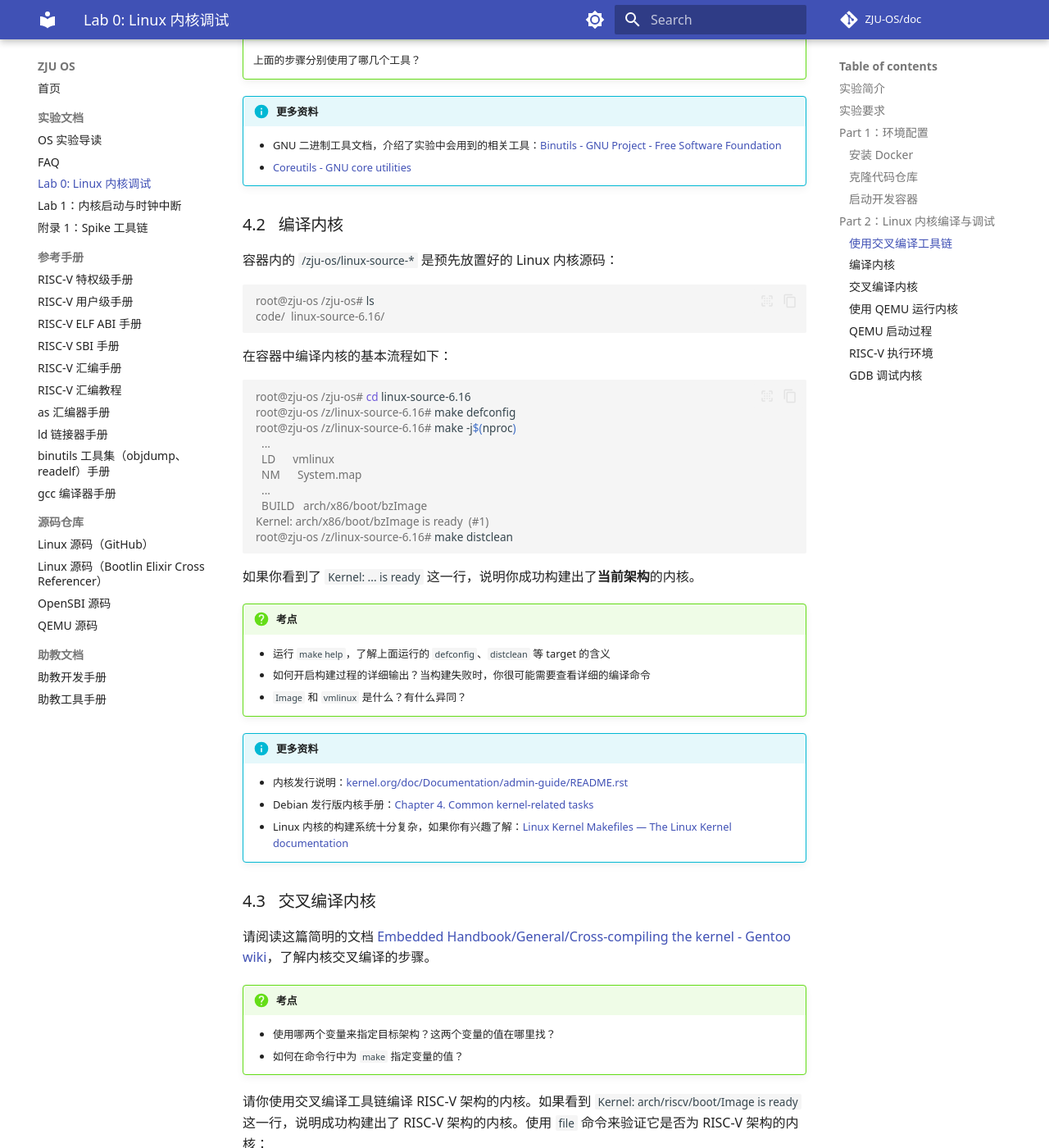
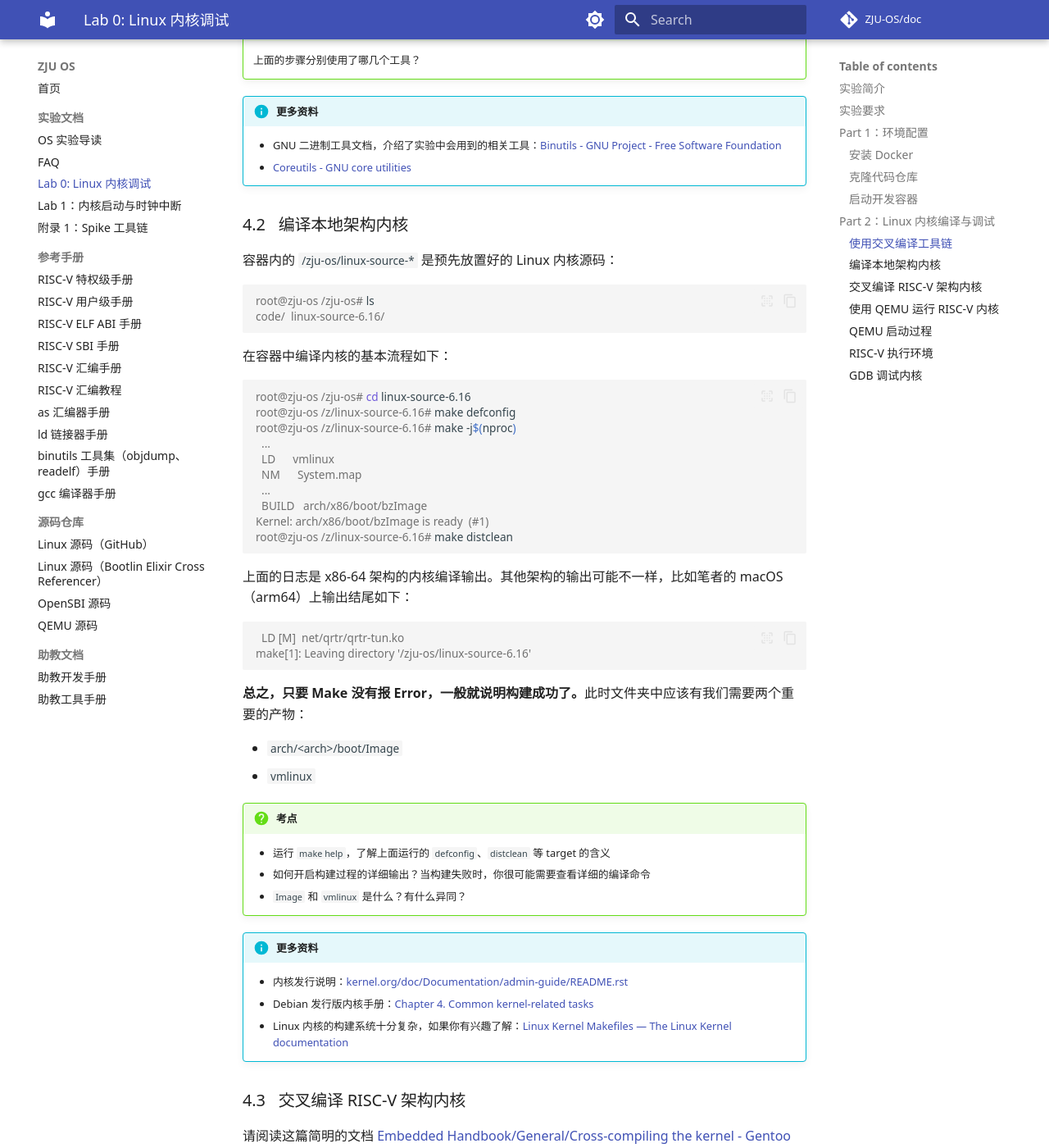
Before and after one commit to hharryz/zju-os-doc, an MkDocs documentation site: the page built from docs/lab0.md, in a window 1280 px wide and 1400 px high, scrolled down 3935 px. Shown: the whole window at 82% size. Built offline with MkDocs 1.6.1 and Material for MkDocs 9.7.7, drawn with Linux system fonts in a browser that asks for light colours; comment, search, counter and statistics services are not loaded; some of the changed text lies outside the part shown.

Commit message:
fix: clarify kernel compile success condition

````diff
--- a/docs/lab0.md
+++ b/docs/lab0.md
@@ -172,7 +172,7 @@ hello: ELF 64-bit LSB pie executable, UCB RISC-V, RVC, double-float ABI, version
     - GNU 二进制工具文档，介绍了实验中会用到的相关工具：[Binutils - GNU Project - Free Software Foundation](https://www.gnu.org/software/binutils/)
     - [Coreutils - GNU core utilities](https://www.gnu.org/software/coreutils/)
 
-### 编译内核
+### 编译本地架构内核
 
 容器内的 `/zju-os/linux-source-*` 是预先放置好的 Linux 内核源码：
 
@@ -196,7 +196,17 @@ Kernel: arch/x86/boot/bzImage is ready  (#1)
 root@zju-os /z/linux-source-6.16# make distclean
 ```
 
-如果你看到了 `Kernel: ... is ready` 这一行，说明你成功构建出了**当前架构**的内核。
+上面的日志是 x86-64 架构的内核编译输出。其他架构的输出可能不一样，比如笔者的 macOS（arm64）上输出结尾如下：
+
+```console
+  LD [M]  net/qrtr/qrtr-tun.ko
+make[1]: Leaving directory '/zju-os/linux-source-6.16'
+```
+
+**总之，只要 Make 没有报 Error，一般就说明构建成功了。**此时文件夹中应该有我们需要两个重要的产物：
+
+- `arch/<arch>/boot/Image`
+- `vmlinux`
 
 !!! question "考点"
 
@@ -210,7 +220,7 @@ root@zju-os /z/linux-source-6.16# make distclean
     - Debian 发行版内核手册：[Chapter 4. Common kernel-related tasks](https://www.debian.org/doc/manuals/debian-kernel-handbook/ch-common-tasks.html)
     - Linux 内核的构建系统十分复杂，如果你有兴趣了解：[Linux Kernel Makefiles — The Linux Kernel documentation](https://docs.kernel.org/kbuild/makefiles.html)
 
-### 交叉编译内核
+### 交叉编译 RISC-V 架构内核
 
 请阅读这篇简明的文档 [Embedded Handbook/General/Cross-compiling the kernel - Gentoo wiki](https://wiki.gentoo.org/wiki/Embedded_Handbook/General/Cross-compiling_the_kernel)，了解内核交叉编译的步骤。
 
@@ -228,7 +238,7 @@ root@zju-os /z/linux-source-6.16# file vmlinux
 vmlinux: ELF 64-bit LSB executable, UCB RISC-V, RVC, soft-float ABI, version 1 (SYSV), statically linked, BuildID[sha1]=657ad614b9ebd9723a2d5ee0a25505df3a43b918, not stripped
 ```
 
-### 使用 QEMU 运行内核
+### 使用 QEMU 运行 RISC-V 内核
 
 回到代码仓库，使用 `make run` 启动 QEMU，运行构建好的内核：
 
````
